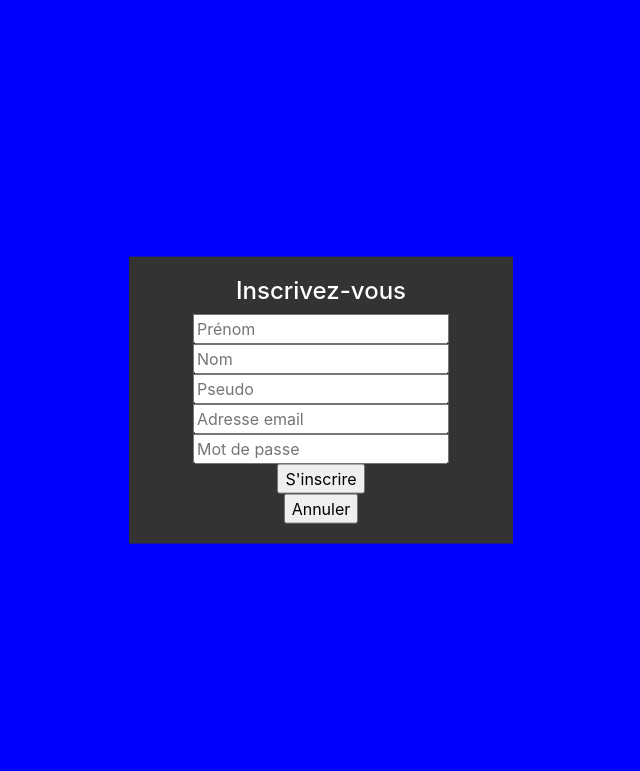
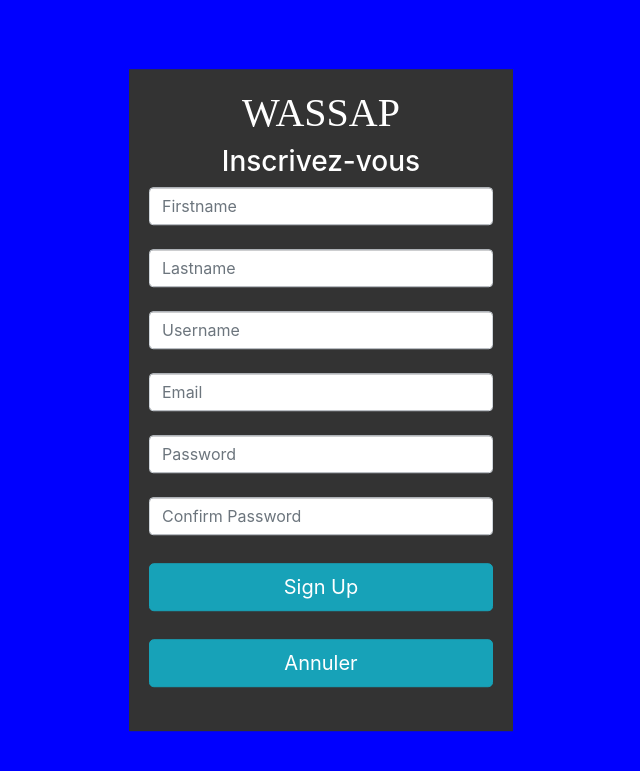
Before and after one commit to oceanetorche/livechat, a PHP site: page /index.php?action=signup in a window 1280 px wide. Shown: the top 771 px of the page, without its empty margins (319-959 px from the left). Run offline with PHP 8.4, Linux system fonts and the light colour scheme.

Commit message:
modif visuel Login & Sign up

```diff
--- a/model/sql/livechat.sql
+++ b/model/sql/livechat.sql
@@ -2,7 +2,7 @@
 
 SET @OLD_UNIQUE_CHECKS=@@UNIQUE_CHECKS, UNIQUE_CHECKS=0;
 SET @OLD_FOREIGN_KEY_CHECKS=@@FOREIGN_KEY_CHECKS, FOREIGN_KEY_CHECKS=0;
-SET @OLD_SQL_MODE=@@SQL_MODE, SQL_MODE='ONLY_FULL_GROUP_BY,STRICT_TRANS_TABLES,NO_ZERO_IN_DATE,NO_ZERO_DATE,ERROR_FOR_DIVISION_BY_ZERO,NO_ENGINE_SUBSTITUTION';
+SET @OLD_SQL_MODE=@@SQL_MODE, SQL_MODE='TRADITIONAL,ALLOW_INVALID_DATES';
 
 -- -----------------------------------------------------
 -- Schema LiveChat_DB
@@ -48,13 +48,12 @@ CREATE TABLE IF NOT EXISTS `LiveChat_DB`.`Users` (
   `lastname` VARCHAR(60) NOT NULL,
   `username` VARCHAR(25) NOT NULL,
   `email` VARCHAR(254) NOT NULL,
-`password` VARCHAR(100) NOT NULL,
+  `password` INT NOT NULL,
   `registration_date` DATE NOT NULL,
   `Chatroom_id` INT NULL,
   `Users_states_id` INT NOT NULL,
   UNIQUE INDEX `id_UNIQUE` (`id` ASC) INVISIBLE,
   PRIMARY KEY (`id`),
-  UNIQUE INDEX `UNIQUE_USER` (`username` ASC) INVISIBLE,
   INDEX `fk_Users_Chatrooms1_idx` (`Chatroom_id` ASC) VISIBLE,
   INDEX `fk_Users_Users_states1_idx` (`Users_states_id` ASC) VISIBLE,
   CONSTRAINT `fk_Users_Chatrooms1`
@@ -101,5 +100,6 @@ SET SQL_MODE=@OLD_SQL_MODE;
 SET FOREIGN_KEY_CHECKS=@OLD_FOREIGN_KEY_CHECKS;
 SET UNIQUE_CHECKS=@OLD_UNIQUE_CHECKS;
 
+
 INSERT INTO users_states (NAME) VALUES ("connected");
 INSERT INTO users_states (NAME) VALUES ("disconnected");
--- a/view/signup.php
+++ b/view/signup.php
@@ -16,28 +16,35 @@ $title = "Sign up";
     <div id="formWrapper">
 
         <form id="formSignUp" method="post" action="index.php?action=signup">
-            <h4>Inscrivez-vous</h4>
+            <h1>WASSAP</h1>
+            <h3>Inscrivez-vous</h3>
 
-            <div>
-                <input type="text" name="firstname" placeholder="Prénom">
+
+            <div class="form-outline mb-4">
+                <input type="text" class="form-control" id="firstname" name="firstname" placeholder="Firstname">
             </div>
-            <div>
-                <input type="text" name="lastname" placeholder="Nom">
+            <div class="form-outline mb-4">
+                <input type="text" class="form-control" id="lastname" name="lastname" placeholder="Lastname">
+            </div>
+            <div class="form-outline mb-4">
+                <input type="text" class="form-control" id="pseudo" name="pseudo" placeholder="Username">
+            </div>
+            <div class="form-outline mb-4">
+                <input type="email" class="form-control" id="email" name="email" placeholder="Email">
+            </div>
+            <div class="form-outline mb-4">
+                <input type="password" class="form-control" id="password" name="password" placeholder="Password">
+            </div>
+            <div class="form-outline mb-4">
+                <input type="password" class="form-control" id="confirmpassword" name="confirmpassword" placeholder="Confirm Password">
             </div>
 
-            <div>
-                <input type="text" name="pseudo" placeholder="Pseudo">
+            <div class="pt-1 mb-4">
+                <button class="btn btn-info btn-lg btn-block" type="submit">Sign Up</button>
             </div>
-
-            <div>
-                <input type="email" name="email" placeholder="Adresse email">
+            <div class="pt-1 mb-4">
+                <button class="btn btn-info btn-lg btn-block" type="submit">Annuler</button>
             </div>
-
-            <div>
-                <input type="password" name="password" placeholder="Mot de passe">
-            </div>
-            <input type="submit" value="S'inscrire"><br>
-            <input type="reset" value="Annuler">
 
         </form>
 
```
